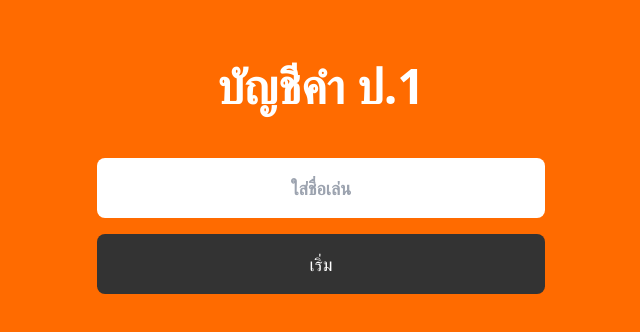
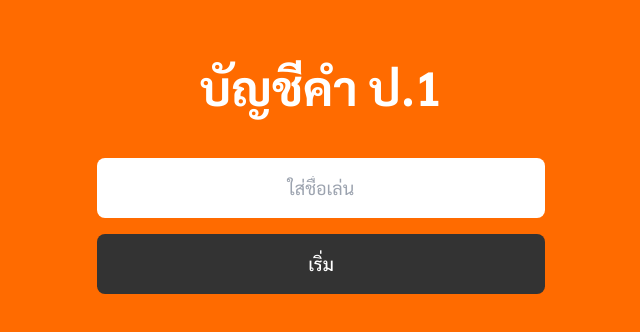
Before and after one commit to nitsirs/wordbank, a Next.js app: page / in a window 1280 px wide. Shown: the part 222-554 px from the top of the page, without its empty margins (319-959 px from the left). Built offline with nearby package versions, Linux system fonts and the light colour scheme.

Commit message:
edit font

```diff
--- a/app/globals.css
+++ b/app/globals.css
@@ -1,12 +1,12 @@
 @tailwind base;
 @tailwind components;
 @tailwind utilities;
-@import url('https://fonts.googleapis.com/css2?family=IBM+Plex+Sans+Thai:wght@100;200;300;400;500;600;700&family=Noto+Sans:ital,wght@0,100..900;1,100..900&family=Sarabun:ital,wght@0,100;0,200;0,300;0,400;0,500;0,600;0,700;0,800;1,100;1,200;1,300;1,400;1,500;1,600;1,700;1,800&display=swap');
+@import url('https://fonts.googleapis.com/css2?family=Sarabun:ital,wght@0,100;0,200;0,300;0,400;0,500;0,600;0,700;0,800;1,100;1,200;1,300;1,400;1,500;1,600;1,700;1,800&display=swap');
 
 
 body {
-  font-family: "Sarabun", sans-serif;
-  font-weight: 800;
+  font-family: 'Sarabun', sans-serif;
+  font-weight: 400;
   font-style: normal;
 }
 
--- a/tailwind.config.ts
+++ b/tailwind.config.ts
@@ -9,6 +9,9 @@
   ],
   theme: {
     extend: {
+      fontFamily: {
+        sans: ['Sarabun', 'sans-serif'],
+      },
       colors: {
         background: 'hsl(var(--background))',
         foreground: 'hsl(var(--foreground))',
```
Lines whose indentation alone changed are shown as unchanged.
